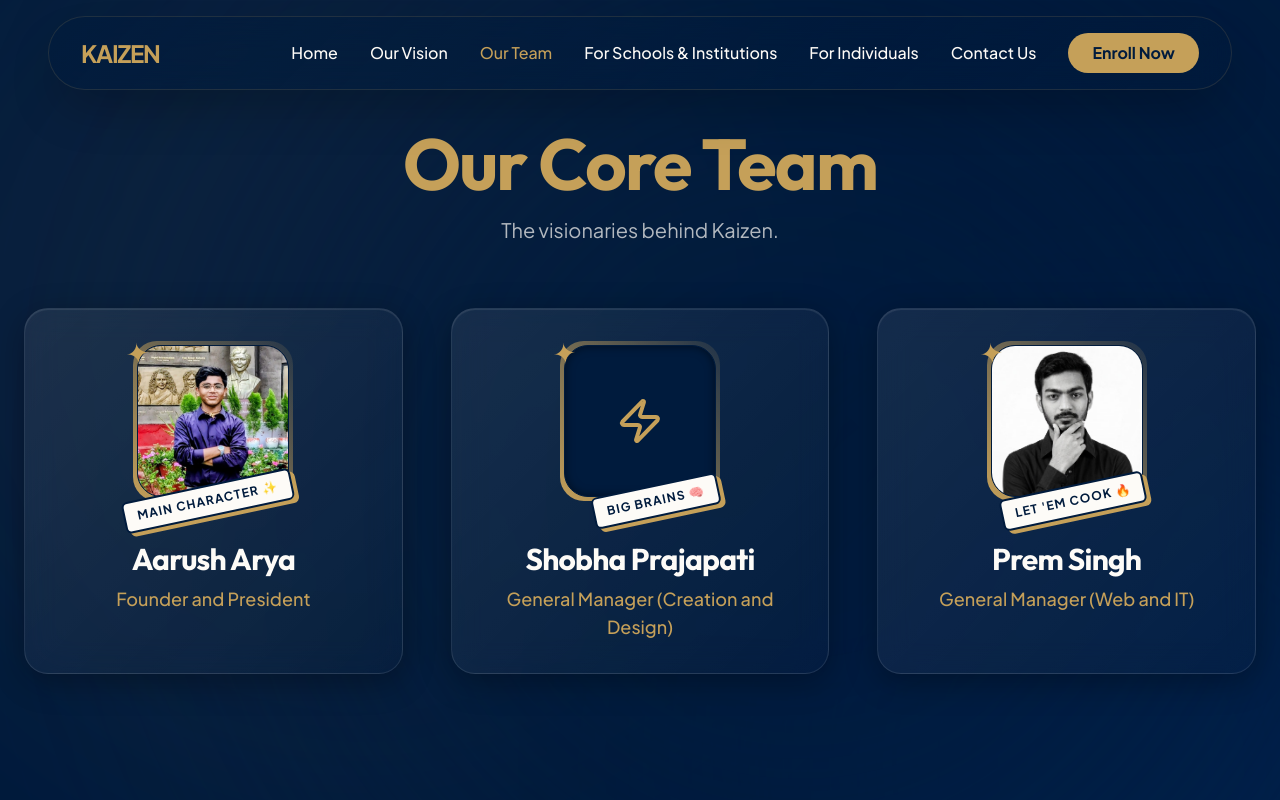
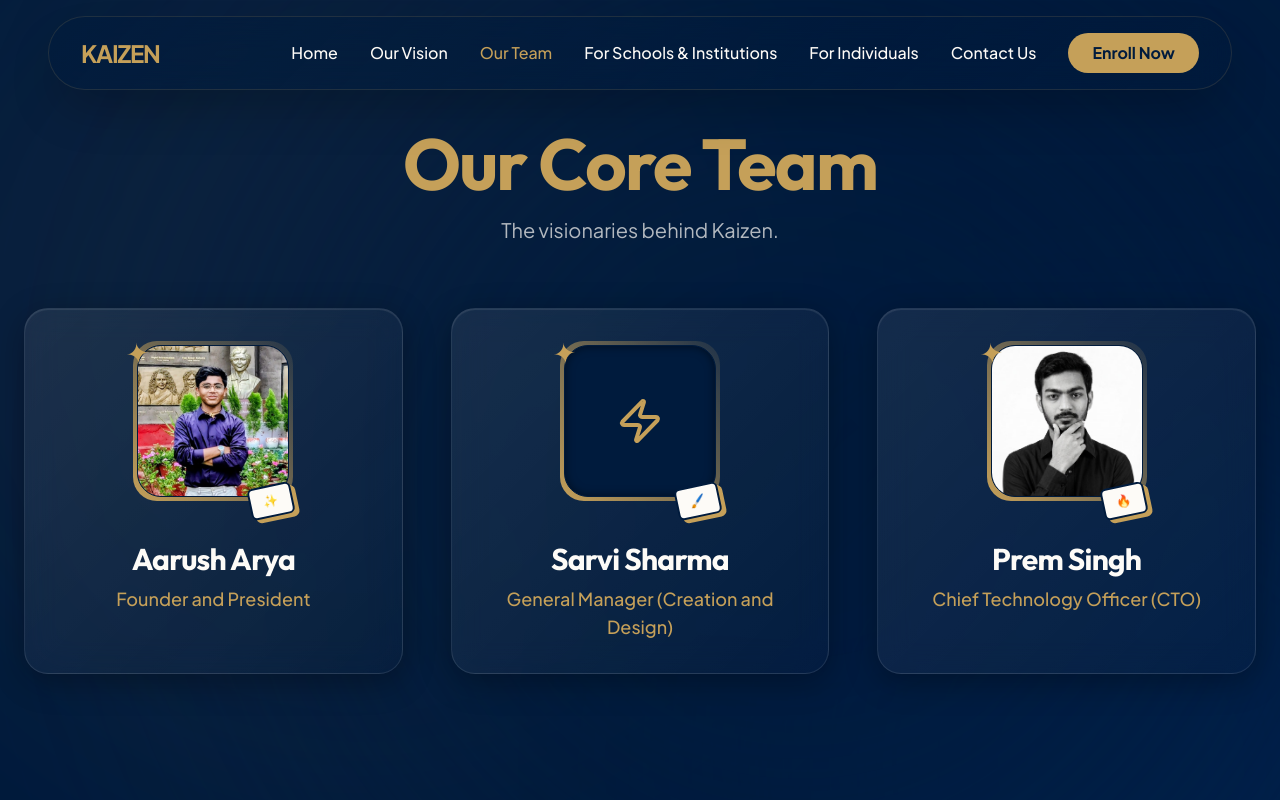
Before and after one commit to YouKnowPrem/Kaizen, a React (Vite) app: page /team in a window 1280 px wide. Shown: the top 800 px of the page. Built offline with nearby package versions, Linux system fonts and the light colour scheme.

Commit message:
Update Team.tsx

```diff
--- a/src/pages/Team.tsx
+++ b/src/pages/Team.tsx
@@ -9,22 +9,19 @@
       role: "Founder and President",
       image: "/Aarush_g.avif",
       icon: <Brain size={48} className="text-gold" />,
-      tag: "Main Character",
       emoji: "✨"
     },
     {
-      name: "Shobha Prajapati",
+      name: "Sarvi Sharma",
       role: "General Manager (Creation and Design)",
       icon: <Zap size={48} className="text-gold" />,
-      tag: "Big Brains",
-      emoji: "🧠"
+      emoji: "🖌️"
     },
     {
       name: "Prem Singh",
-      role: "General Manager (Web and IT)",
+      role: "Chief Technology Officer (CTO)",
       image: "/Prem_singh.avif",
       icon: <Rocket size={48} className="text-gold" />,
-      tag: "Let 'em Cook",
       emoji: "🔥"
     }
   ];
```
